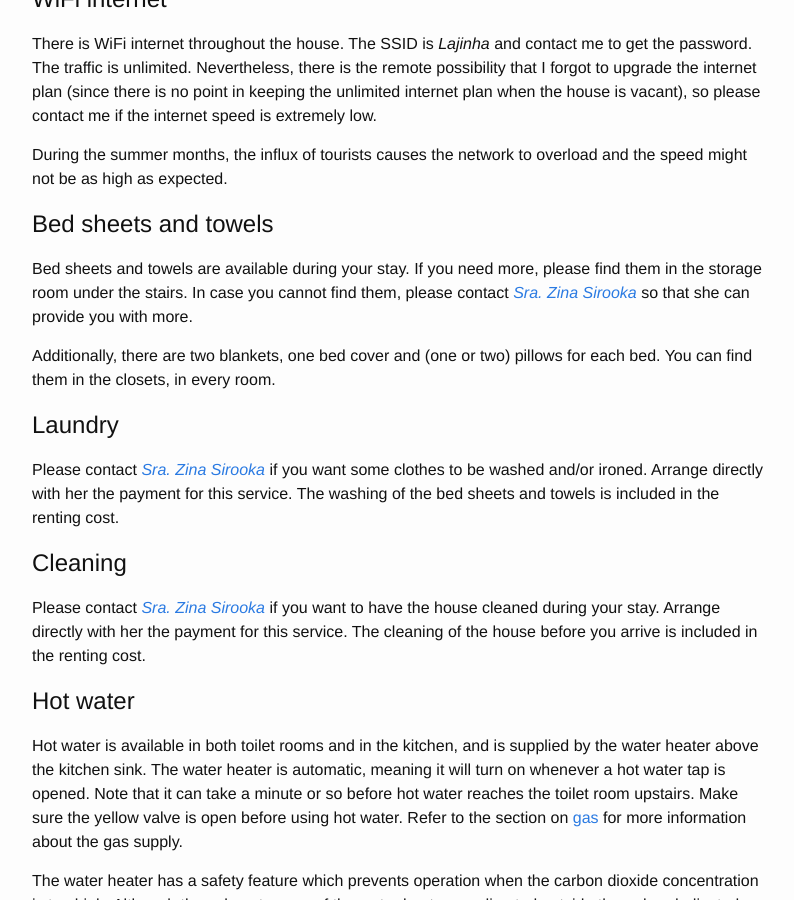
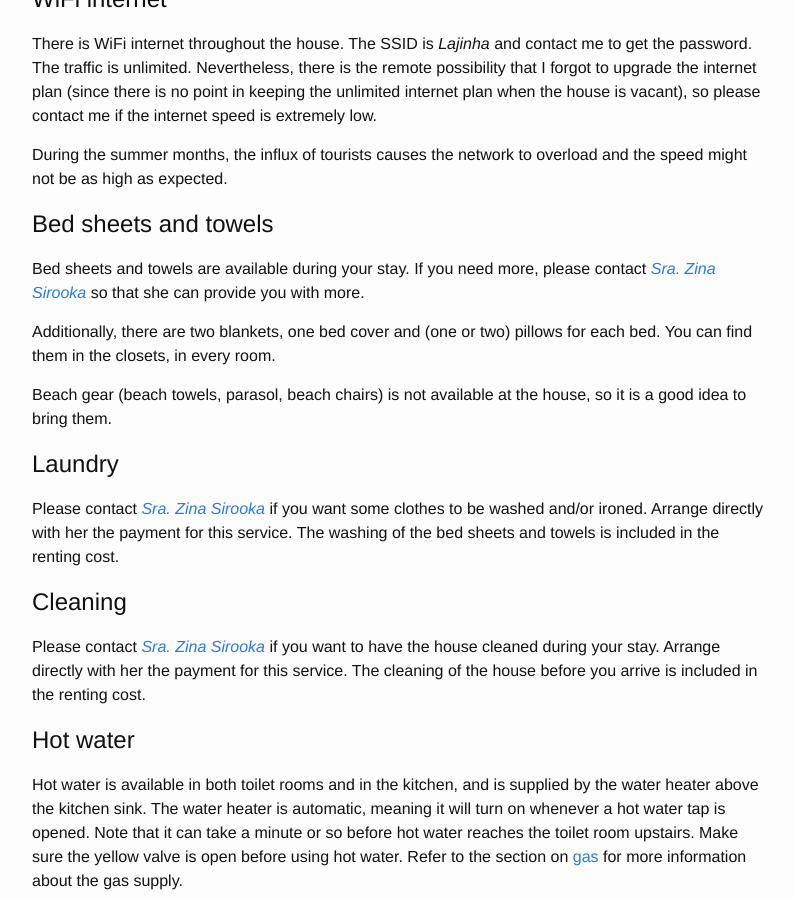
Before and after one commit to jgte/zh, a Jekyll site: the page built from english.md, in a window 1280 px wide and 900 px high, scrolled down 8184 px. Shown: the whole window, without its empty margins (238-1032 px from the left). Built offline with Jekyll 4.4.1, drawn with Linux system fonts in a browser that asks for light colours.

Commit message:
minor updated

```diff
--- a/english.md
+++ b/english.md
@@ -108,7 +108,6 @@ Previous guests have informed me of the following issues:
 * *The oven is difficult to light*. Please read [the section below about the stove and oven](#stove-and-oven) describing how to do this safely and quickly.
 * *The TV does not come on*. Please read [the section below about the TV](#tv) describing how this is done. The problem has to do with the relatively long time that the decoder (the black box next to the TV) takes to acquire the signal.
 
-
 # Safety
 
 The village of Zambujeira do Mar is a quiet and peaceful community; robberies are very uncommon. However, during the summer, with the inflow of tourists, it is always a good idea to leave the door locked when absent from the house. Be sure to properly close all windows (including those upstairs).
@@ -120,6 +119,7 @@ Be aware that the bathtubs (on both toilet rooms) are extremely slippery when we
 On the terrace, there is an unused water tank made of [fibrous cement](https://en.wikipedia.org/wiki/Asbestos_cement), which contains a small percentage of asbestos. There is no danger to health because the asbestos fibres are sequestered inside the material. Nevertheless, damage to this water tank may cause these fibres to get loose. Therefore, do not interact any way with this water tank. Please keep an eye on small children while in the terrace.
 
 On the toilet room of the ground floor, there is first aid supplies to the right, immediately after the front door.
+
 
 # Water quality
 
@@ -233,9 +233,11 @@ During the summer months, the influx of tourists causes the network to overload
 
 ## Bed sheets and towels
 
-Bed sheets and towels are available during your stay. If you need more, please find them in the storage room under the stairs. In case you cannot find them, please contact [*Sra. Zina Sirooka*](#house-contacts) so that she can provide you with more.
+Bed sheets and towels are available during your stay. If you need more, please contact [*Sra. Zina Sirooka*](#house-contacts) so that she can provide you with more.
 
 Additionally, there are two blankets, one bed cover and (one or two) pillows for each bed. You can find them in the closets, in every room.
+
+Beach gear (beach towels, parasol, beach chairs) is not available at the house, so it is a good idea to bring them.
 
 ## Laundry
 
```
